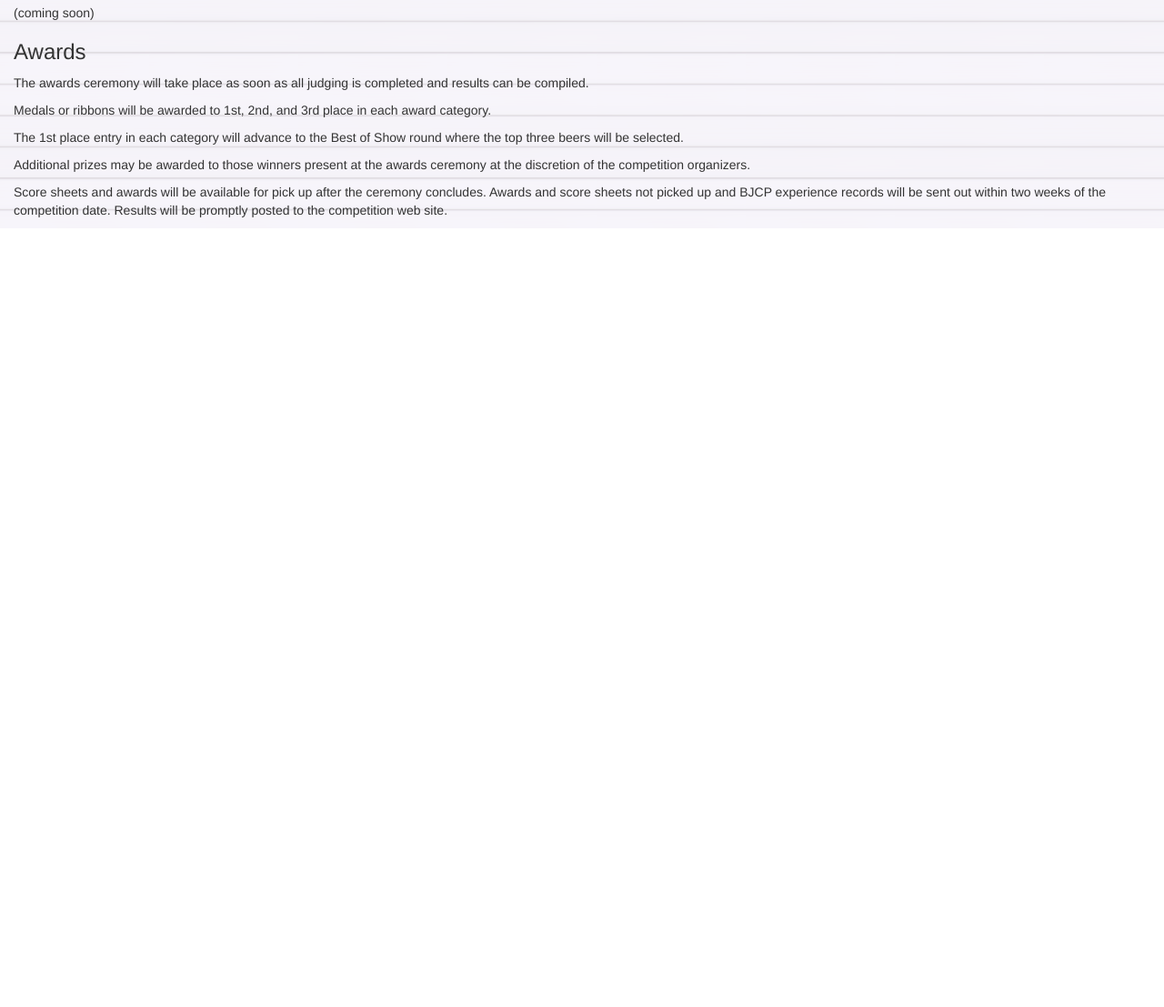
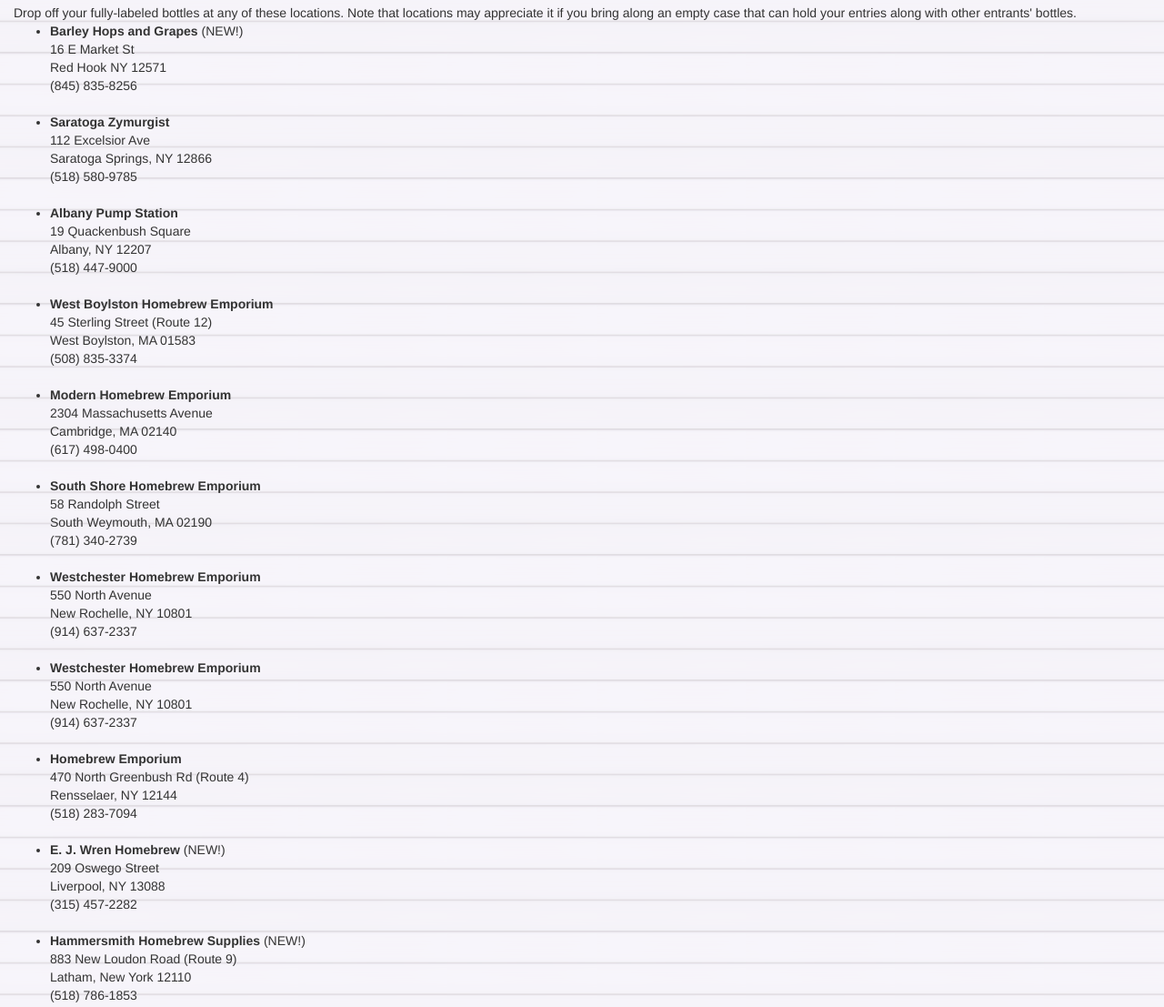
Before and after one commit to djmitche/kbotb.org, a plain HTML site: page entry_details.html in a window 1280 px wide. Shown: the part 1460-2567 px from the top of the page at 91% size. Before the commit the page ends 1711 px from the top, so only its background shows below. Drawn offline with nearby package versions, Linux system fonts and the light colour scheme.

Commit message:
Add drop-off locations

```diff
--- a/entry_details.html
+++ b/entry_details.html
@@ -79,15 +79,85 @@
                 <p>Mail your entry to
 
                 <address>
-                    The C. H. Evans Brewing company at<br>
-                    The Albany Pump Station<br>
+                    The C. H. Evans Brewing company at<br/>
+                    The Albany Pump Station<br/>
                     19 Quackenbush Square, Albany, NY 12207
                 </address>
 
                 <h3>Drop-Off Locations</h3>
 
-                (coming soon)
+                Drop off your fully-labeled bottles at any of these locations.
+                Note that locations may appreciate it if you bring along an empty case that can hold your entries along with other entrants' bottles.
 
+                <ul>
+                    <li><b>Barley Hops and Grapes</b> (NEW!)<br/>
+                    <address>
+                        16 E Market St<br />
+                        Red Hook NY 12571<br />
+                        (845) 835-8256
+                    </address>
+                    <li><b>Saratoga Zymurgist</b><br/>
+                    <address>
+                        112 Excelsior Ave<br />
+                        Saratoga Springs, NY 12866<br />
+                        (518) 580-9785
+                    </address>
+                    <li><b>Albany Pump Station</b><br/>
+                    <address>
+                        19 Quackenbush Square<br />
+                        Albany, NY 12207<br />
+                        (518) 447-9000
+                    </address>
+                    <li><b>West Boylston Homebrew Emporium</b><br/>
+                    <address>
+                        45 Sterling Street (Route 12)<br />
+                        West Boylston, MA 01583<br />
+                        (508) 835-3374
+                    </address>
+                    <li><b>Modern Homebrew Emporium</b><br/>
+                    <address>
+                        2304 Massachusetts Avenue<br />
+                        Cambridge, MA 02140<br />
+                        (617) 498-0400
+                    </address>
+                    <li><b>South Shore Homebrew Emporium</b><br/>
+                    <address>
+                        58 Randolph Street<br />
+                        South Weymouth, MA 02190<br />
+                        (781) 340-2739
+                    </address>
+                    <li><b>Westchester Homebrew Emporium</b><br/>
+                    <address>
+                        550 North Avenue<br />
+                        New Rochelle, NY 10801<br />
+                        (914) 637-2337
+                    </address>
+                    <li><b>Westchester Homebrew Emporium</b><br/>
+                    <address>
+                        550 North Avenue<br />
+                        New Rochelle, NY 10801<br />
+                        (914) 637-2337
+                    </address>
+                    <li><b>Homebrew Emporium</b><br/>
+                    <address>
+                        470 North Greenbush Rd (Route 4)<br />
+                        Rensselaer, NY 12144<br />
+                        (518) 283-7094
+                    </address>
+                    <li><b>E. J. Wren Homebrew</b> (NEW!)<br/>
+                    <address>
+                        209 Oswego Street<br />
+                        Liverpool, NY 13088<br />
+                        (315) 457-2282
+                    </address>
+                    <li><b>Hammersmith Homebrew Supplies</b> (NEW!)<br/>
+                    <address>
+                        883 New Loudon Road (Route 9)<br />
+                        Latham, New York 12110<br />
+                        (518) 786-1853
+                    </address>
+
+                </ul>
                 <h3>Awards</h3>
 
 
```
